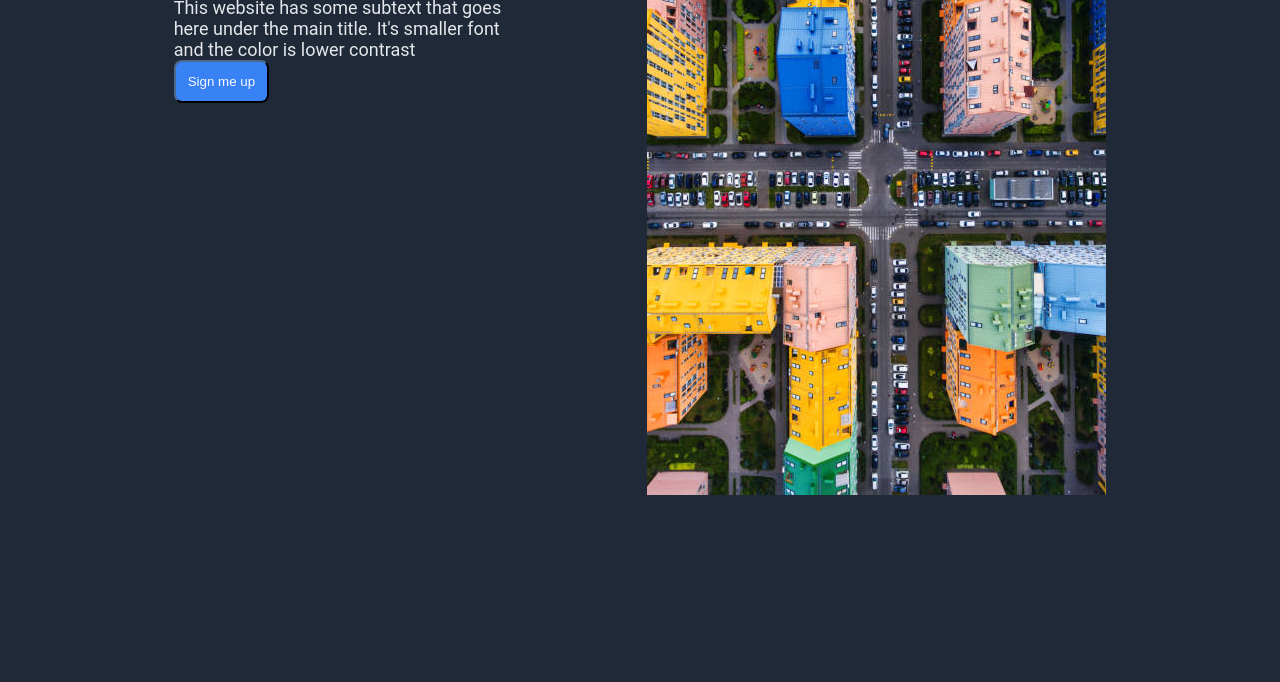
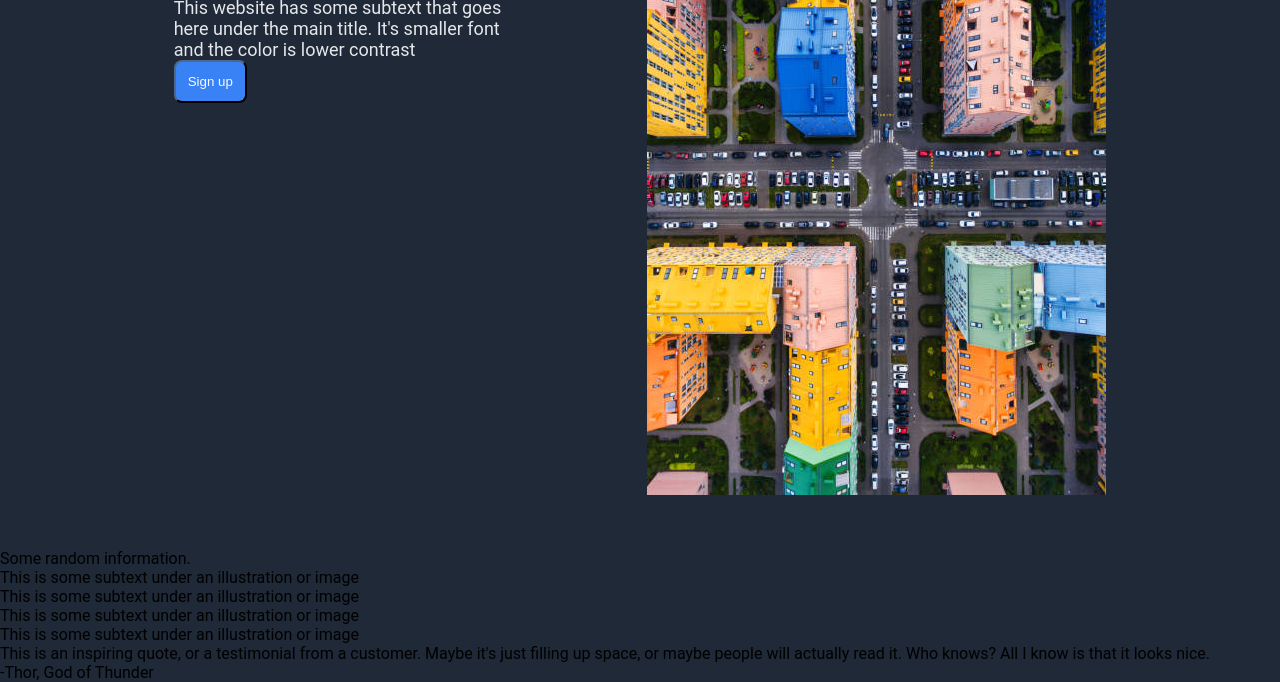
Before and after one commit to vjhwong/landing-page, a plain HTML site: page index.html in a window 1280 px wide. Shown: the part 420-1102 px from the top of the page. Before the commit the page ends 969 px from the top, so only its background shows below. Drawn offline with Linux system fonts and the light colour scheme.

Commit message:
Done with box section

```diff
--- a/index.html
+++ b/index.html
@@ -31,12 +31,59 @@
                     This website has some subtext that goes here under the
                     main title. It's smaller font and the color is lower contrast
                 </div>
-                <button>Sign me up</button>
+                <button>Sign up</button>
             </div>
             <div class="right-hero">
                 <img src="./images/image1.jpg" alt="image 1">
             </div>
         </div>
     </div>
+
+    <div class="boxes-container">
+        <div class="box-info">
+            Some random information.
+        </div>
+        <div class="boxes">
+            <div class="box-container">
+                <div class="box"></div>
+                <div class="box-subtext">
+                    This is some subtext under an illustration
+                    or image
+                </div>
+            </div>
+            <div class="box-container">
+                <div class="box"></div>
+                <div class="box-subtext">
+                    This is some subtext under an illustration
+                    or image
+                </div>
+            </div>
+            <div class="box-container">
+                <div class="box"></div>
+                <div class="box-subtext">
+                    This is some subtext under an illustration
+                    or image
+                </div>
+            </div>
+            <div class="box-container">
+                <div class="box"></div>
+                <div class="box-subtext">
+                    This is some subtext under an illustration
+                    or image
+                </div>
+            </div>
+        </div>
+    </div>
+    <div class="quote-container">
+        <div class="quote">
+            This is an inspiring quote, or a testimonial
+            from a customer. Maybe it's just filling up space,
+            or maybe people will actually read it. Who knows?
+            All I know is that it looks nice.
+        </div>
+        <div class="quote-source">
+            -Thor, God of Thunder
+        </div>
+    </div>
 </body>
 </html>
```
